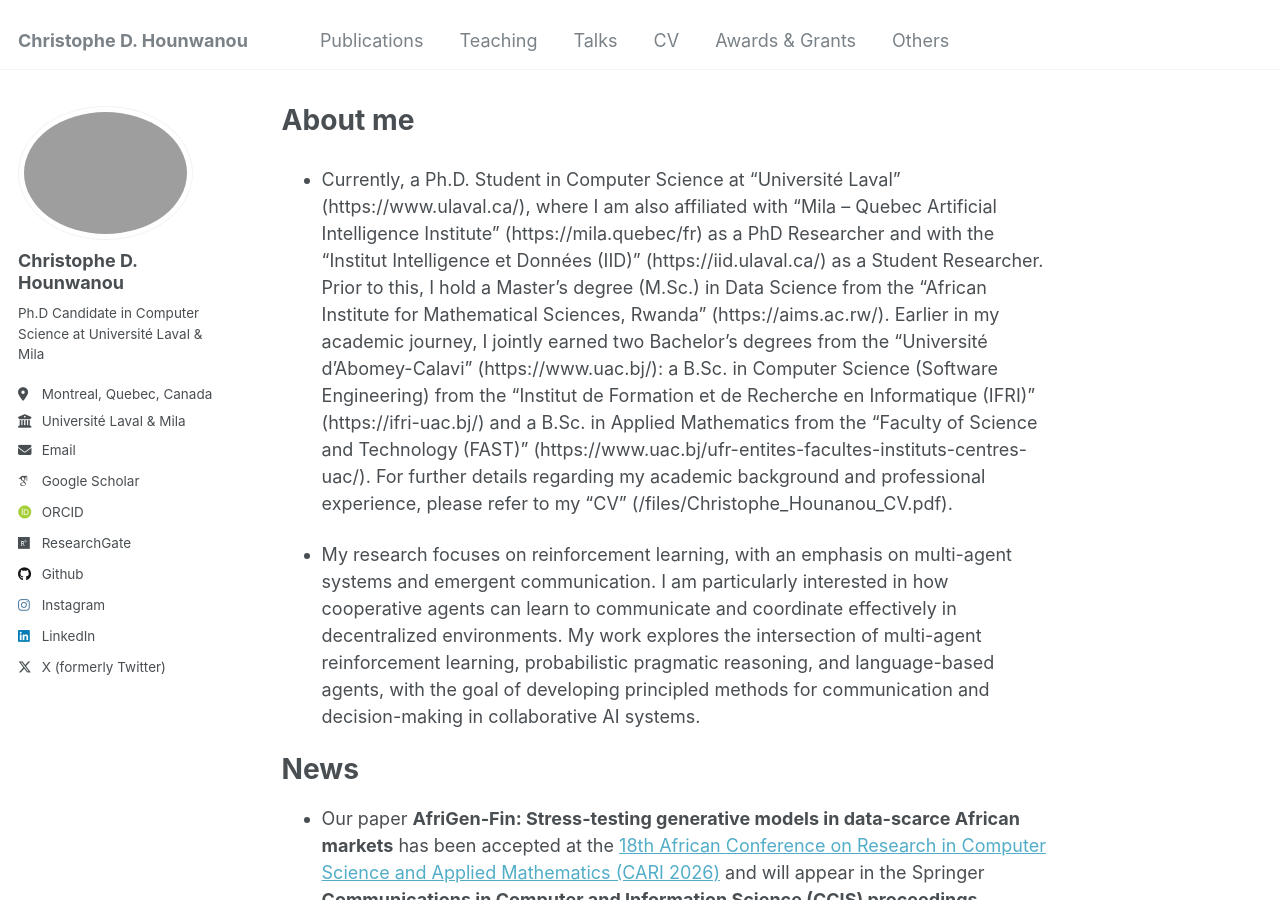
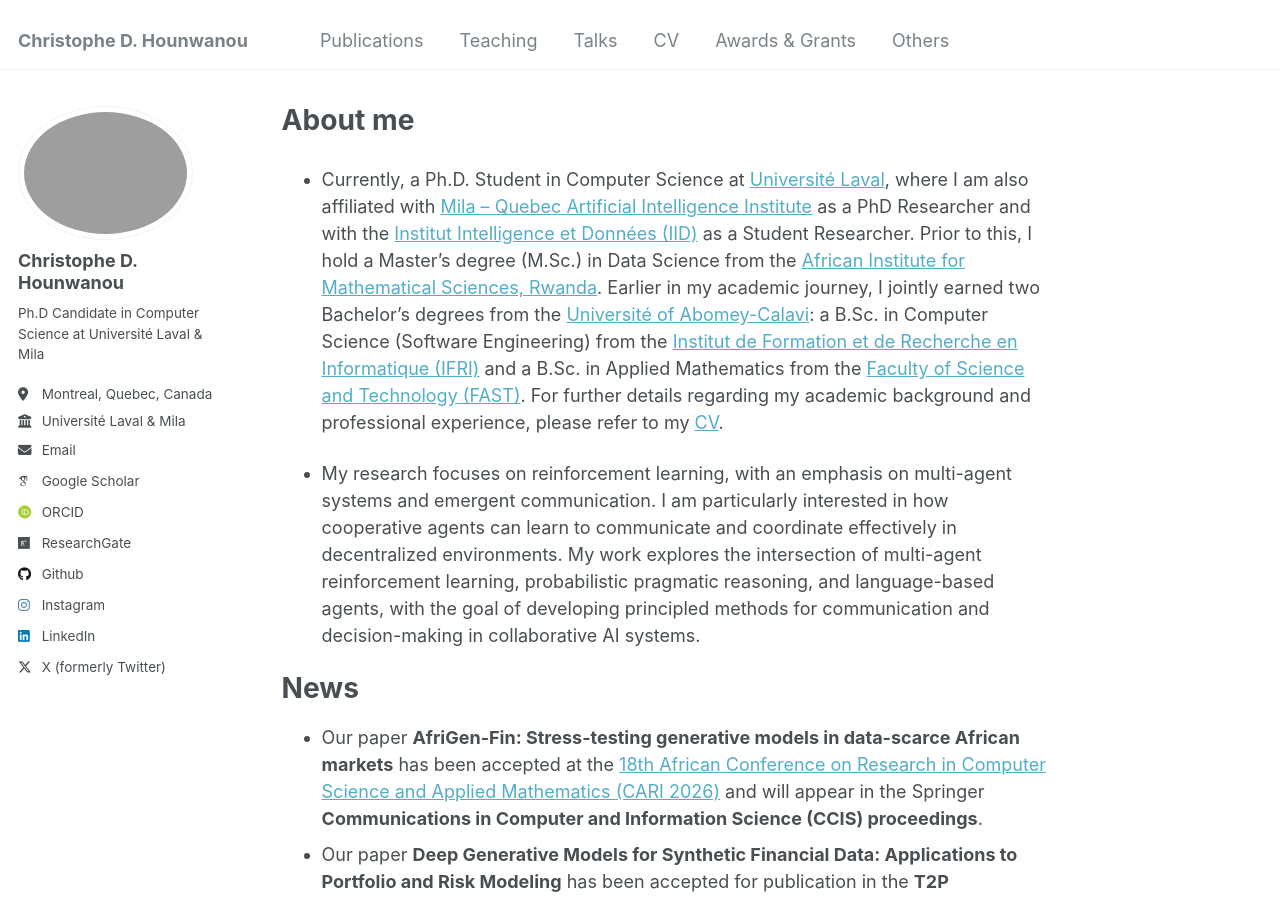
Before and after one commit to chrishounwanou/chrishounwanou.github.io, a Jekyll site: the page built from _pages/about.md, in a window 1280 px wide and 900 px high. Built offline with Jekyll 4.4.1, drawn with Linux system fonts in a browser that asks for light colours; some web fonts are replaced.

Commit message:
Refactor about.md to use Markdown syntax
Updated the about page to use Markdown links for better formatting and readability.

```diff
--- a/_pages/about.md
+++ b/_pages/about.md
@@ -6,7 +6,7 @@ redirect_from:
   - /about/
   - /about.html
 ---
-- Currently, a Ph.D. Student in Computer Science at "Université Laval" (https://www.ulaval.ca/), where I am also affiliated with "Mila – Quebec Artificial Intelligence Institute" (https://mila.quebec/fr) as a PhD Researcher and with the "Institut Intelligence et Données (IID)" (https://iid.ulaval.ca/) as a Student Researcher. Prior to this, I hold a Master's degree (M.Sc.) in Data Science from the "African Institute for Mathematical Sciences, Rwanda" (https://aims.ac.rw/). Earlier in my academic journey, I jointly earned two Bachelor's degrees from the "Université d'Abomey-Calavi" (https://www.uac.bj/): a B.Sc. in Computer Science (Software Engineering) from the "Institut de Formation et de Recherche en Informatique (IFRI)" (https://ifri-uac.bj/) and a B.Sc. in Applied Mathematics from the "Faculty of Science and Technology (FAST)" (https://www.uac.bj/ufr-entites-facultes-instituts-centres-uac/). For further details regarding my academic background and professional experience, please refer to my "CV" (/files/Christophe_Hounanou_CV.pdf).
+- Currently, a Ph.D. Student in Computer Science at [Université Laval](https://www.ulaval.ca/), where I am also affiliated with [Mila – Quebec Artificial Intelligence Institute](https://mila.quebec/fr) as a PhD Researcher and with the [Institut Intelligence et Données (IID)](https://iid.ulaval.ca/) as a Student Researcher. Prior to this, I hold a Master's degree (M.Sc.) in Data Science from the [African Institute for Mathematical Sciences, Rwanda](https://aims.ac.rw/). Earlier in my academic journey, I jointly earned two Bachelor's degrees from the [Université of Abomey-Calavi](https://www.uac.bj/): a B.Sc. in Computer Science (Software Engineering) from the [Institut de Formation et de Recherche en Informatique (IFRI)](https://ifri-uac.bj/) and a B.Sc. in Applied Mathematics from the [Faculty of Science and Technology (FAST)](https://www.uac.bj/ufr-entites-facultes-instituts-centres-uac/). For further details regarding my academic background and professional experience, please refer to my [CV](/files/Christophe_Hounanou_CV.pdf).
 
 - My research focuses on reinforcement learning, with an emphasis on multi-agent systems and emergent communication. I am particularly interested in how cooperative agents can learn to communicate and coordinate effectively in decentralized environments. My work explores the intersection of multi-agent reinforcement learning, probabilistic pragmatic reasoning, and language-based agents, with the goal of developing principled methods for communication and decision-making in collaborative AI systems.
 
```
